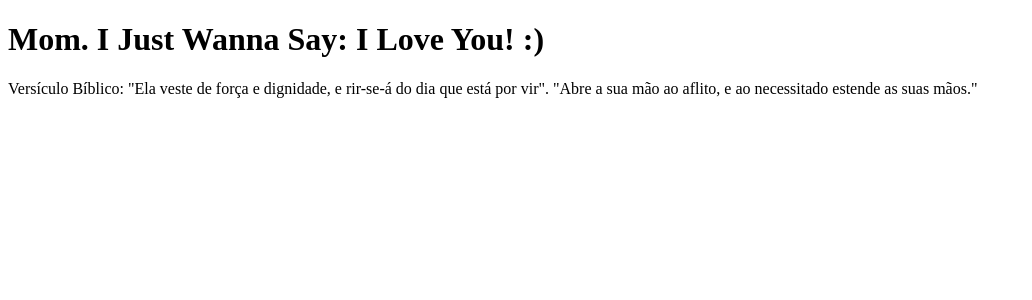
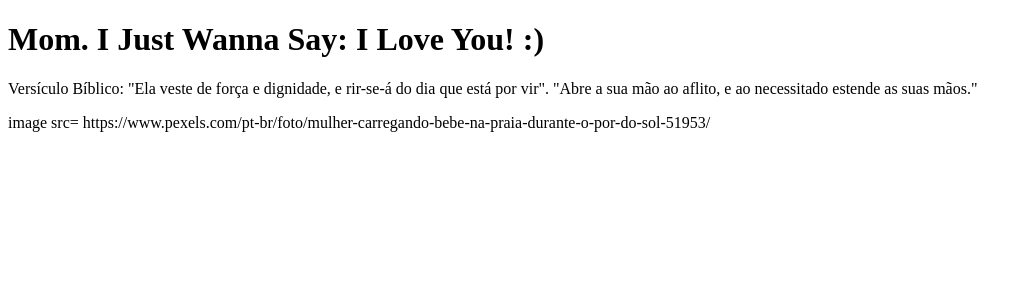
Before and after one commit to PraticasDoDudu/Curso.Dev, a Next.js app: page / in a window 1280 px wide. Shown: the top 300 px of the page, without its empty margins (0-1032 px from the left). Built offline with nearby package versions, Linux system fonts and the light colour scheme.

Commit message:
Fotos Mama

```diff
--- a/pages/index.js
+++ b/pages/index.js
@@ -3,6 +3,7 @@ function Home () {
     <div>
       <h1>Mom. I Just Wanna Say: I Love You! :)</h1>
       <p> Versículo Bíblico: "Ela veste de força e dignidade, e rir-se-á do dia que está por vir". "Abre a sua mão ao aflito, e ao necessitado estende as suas mãos." </p>
+      image src= https://www.pexels.com/pt-br/foto/mulher-carregando-bebe-na-praia-durante-o-por-do-sol-51953/
     </div>
   );
 }
```
